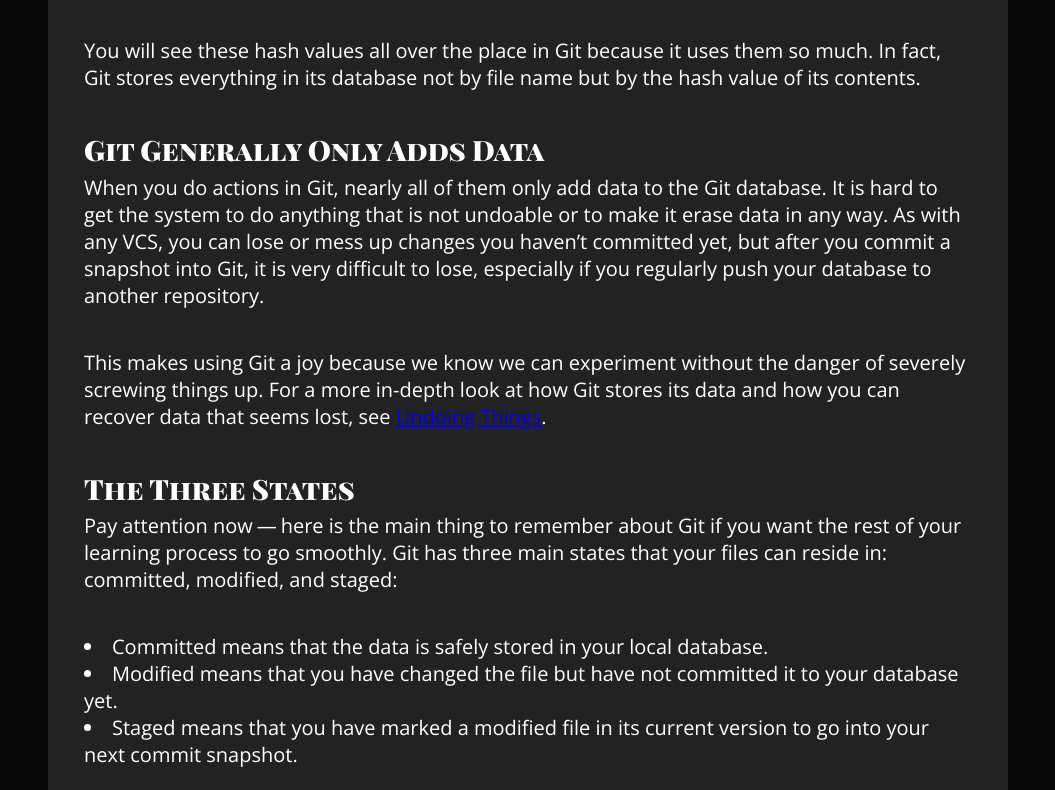
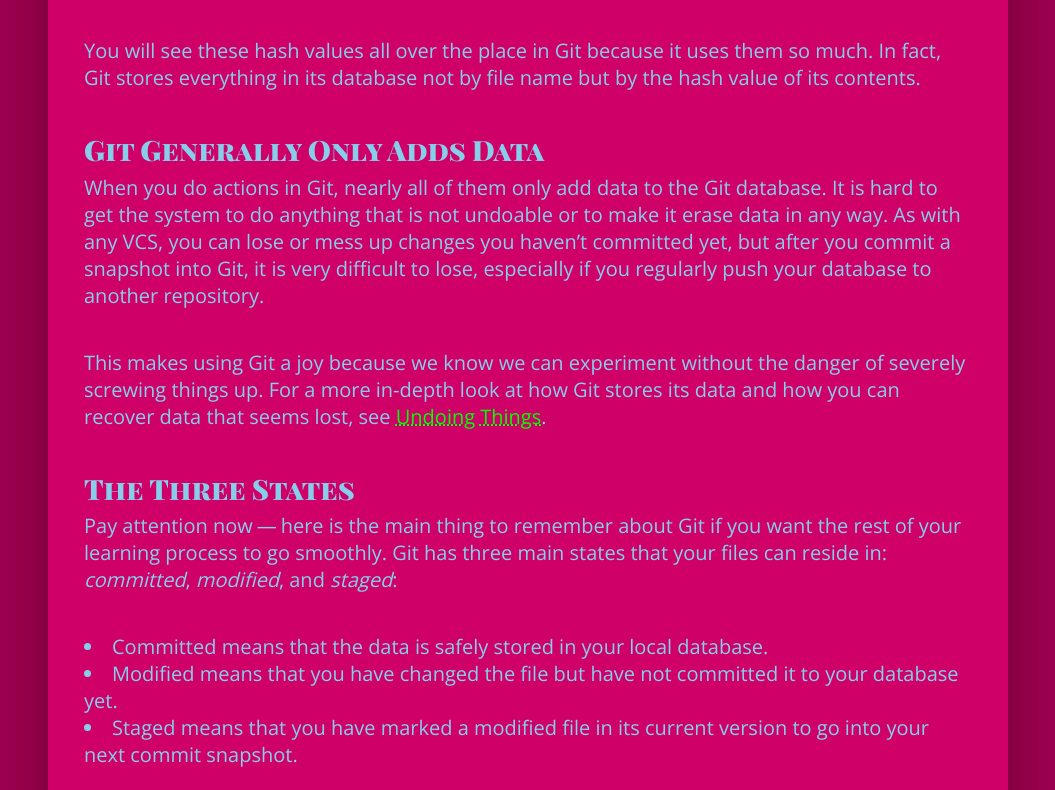
Before and after one commit to sklinkusch/10-messy-sass, a plain HTML site: page page3.html in a window 1280 px wide. Shown: the part 3066-3856 px from the top of the page, without its empty margins (112-1167 px from the left). Drawn offline with nearby package versions, Linux system fonts and the light colour scheme.

Commit message:
made link color styles for different themes

```diff
--- a/assets/scss/_layout.scss
+++ b/assets/scss/_layout.scss
@@ -15,10 +15,14 @@ article {
       margin-bottom: 2em;
     }
 }
+a {
+  color: $linkColor;
+  text-decoration: underline dotted;
+}
 .imageblock img {
   max-width: 100%;
 }
-ul {
+ul, ol {
   list-style-position: inside;
 }
 .footer-nav {
--- a/assets/scss/_theme-blue.scss
+++ b/assets/scss/_theme-blue.scss
@@ -1,4 +1,5 @@
 $background: blue;
 $foreground: antiquewhite;
+$linkColor: lime;
 
 $brandPrimary: yellow;
--- a/assets/scss/_theme-dark.scss
+++ b/assets/scss/_theme-dark.scss
@@ -1,4 +1,5 @@
 $background: #222;
 $foreground: white;
+$linkColor: lighten(red, 30%);
 
 $brandPrimary: #cccccc;
--- a/assets/scss/_theme-hotpink.scss
+++ b/assets/scss/_theme-hotpink.scss
@@ -1,4 +1,5 @@
-$background: hotpink;
+$background: darken( hotpink, 30%);
 $foreground: skyblue;
+$linkColor: lime;
 
 $brandPrimary: orange;
--- a/assets/scss/_typography.scss
+++ b/assets/scss/_typography.scss
@@ -30,6 +30,12 @@ h1, h2, h3 {
   font-weight: 100;
   font-style: italic;
 }
+.bold {
+  font-weight: bold;
+}
+.italic {
+  font-style: italic;
+}
 .footer-nav {
   a {
     font-family: $secondaryFont;
--- a/assets/scss/_vars.scss
+++ b/assets/scss/_vars.scss
@@ -1,4 +1,4 @@
-@import './theme-dark';
+@import './theme-hotpink';
 $primaryFont: "Playfair Display SC", serif;
 $secondaryFont: "Open Sans", sans-serif;
 
```
Also changed, not shown: assets/css/style.css, 1 other file.
